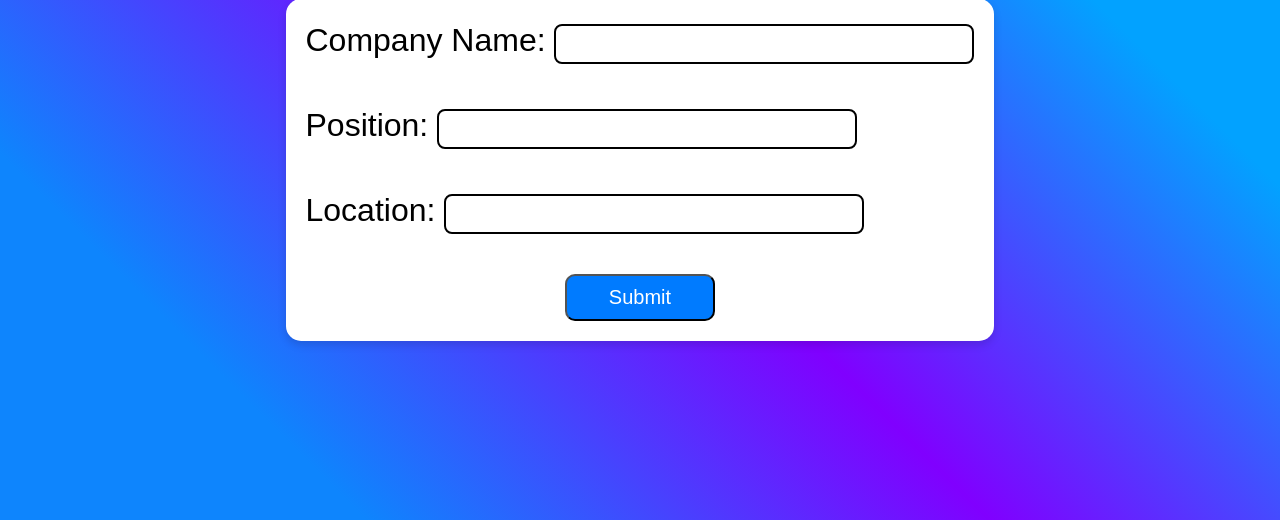
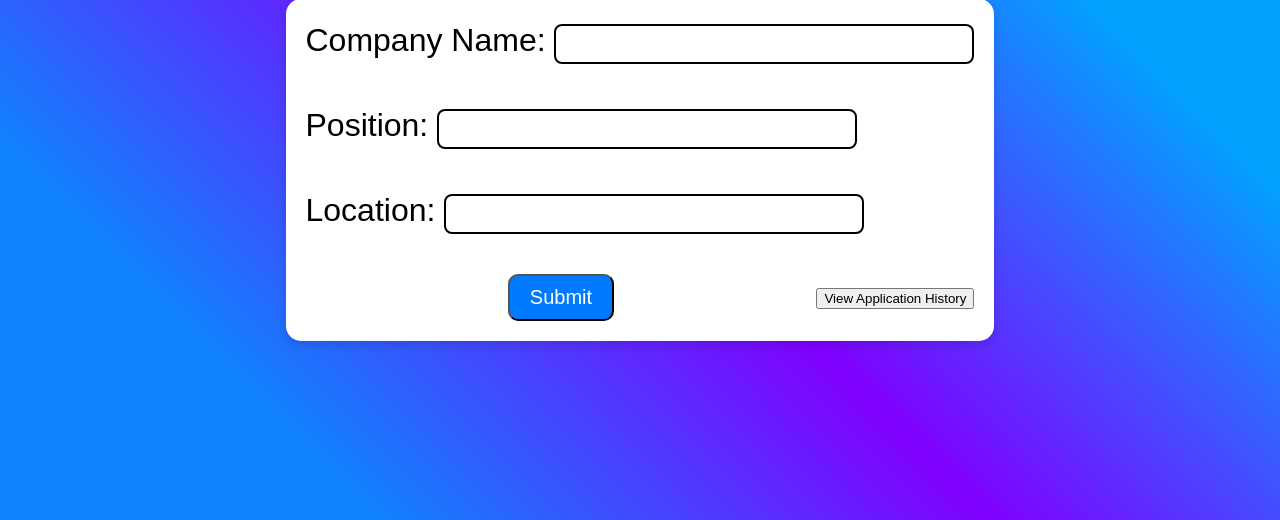
Before and after one commit to nifemi-l/EnterSmart, a Flask app: page / in a window 1280 px wide. Shown: the part 230-750 px from the top of the page. Run offline with Flask 3, Linux system fonts and the light colour scheme.

Commit message:
add href for GET functionality

```diff
--- a/templates/index.html
+++ b/templates/index.html
@@ -18,6 +18,7 @@
             font-size: 20px;
             align-items: center;
         }
+
         body {
             font-family: Arial, sans-serif;
             align-items: center;
@@ -27,7 +28,9 @@
             justify-content: center;
             background: linear-gradient(45deg, #0e85fd 20%, #8000ff 50%, #02a2ff 80%);
         }
+
         .container {
+            display: none;
             font-size: 2em;
             position: relative;
             display: flex;
@@ -39,24 +42,27 @@
             gap: 10px;
             background-color: white;
         }
-    .submit {
-        display: flex;
-        flex-direction: column;
-        width: 150px;
+
+        .buttons {
+            display: inline-flex
+        }
+
+        .submit, .display {
+            flex-direction: row;
             font-size: 20px;
             padding: 10px 20px;
             background-color: #007bff;
             color: white;
             cursor: pointer;
             border-radius: 10px;
-        justify-content: center;
-        align-items: center;
             margin: auto;
             margin-top: 0 !important;
         }
-    .submit:hover {
+
+        .submit:hover, .display:hover {
             background-color: #0056b3;
         }
+
         .modal {
             display: none;
             position: fixed;
@@ -88,6 +94,7 @@
             text-decoration: none;
             cursor: pointer;
         }
+
     </style>
 </head>
 <body>
@@ -96,22 +103,33 @@
             <label for="companyInput">Company Name:</label>
             <input type="text" id="companyInput" name="companyInput">
         </div>
+
         <div class="position">
             <label for="positionInput">Position:</label>
             <input type="text" id="positionInput" name="positionInput">
         </div>
+
         <div class="location">
             <label for="locationInput">Location:</label>
             <input type="text" id="locationInput" name="locationInput">
         </div>
+
+        <div class="buttons">
             <button class="submit" onclick="submitData()">Submit</button>
+            <a href="application-history.html"><button class="view-history">View Application History</button></a>
         </div>
+    </div>
+
     <div class="modal" id="myModal">
         <div class="modal-content">
             <span class="close">&times;</span>
             <p id="messageText"></p>
         </div>
     </div>
+
+    <!-- <div class="application-history-container">
+        <h5 class="application-history-message">Here are your applications:</h5>
+    </div> -->
     <script>
         function submitData() {
             var companyInput = document.getElementById('companyInput');
@@ -134,7 +152,7 @@
                     location: locationInput.value
                 })
             })
-            .then(response => response.json()) // convert response from the fetch request and convert to JSON
+            .then(response => response.json()) // convert response from the fetch request to JSON
             .then(data => { // execute tasks after receiving data
                 document.getElementById('messageText').innerText = data.message;
                 showModal();
@@ -161,6 +179,34 @@
             }
         }
     }
+
+    // function displayApplications() {
+    //     fetch ('/view-history', {
+    //         method: 'GET',
+    //         headers: {
+    //             'Content-Type': 'application/json',
+    //         },
+    //     })
+    //     .then(response => response.json())
+    //     .then(data => {
+    //         const applicationContainer = document.getElementsByClassName("application-container");
+
+    //         data.forEach(row => {
+    //             var application = `
+    //                 <div class="application-container">
+    //                     <h6 class="company-name-display">Company: ${ row.company }</h6>
+    //                     <h6 class="position-name-display">Position: ${ row.position }</h6>
+    //                     <h6 class="location-name-display">Location: ${ row.location }</h6>
+    //                 </div>`;
+
+    //             var applicationDiv = document.createElement(application);
+    //             applicationContainer.appendChild(applicationDiv);
+    //         });
+    //     })
+    //     .catch(error => {
+    //         console.error('Error:', error);
+    //     });
+    // }
     </script>
 </body>
 </html>
```
Lines whose indentation alone changed are shown as unchanged.
